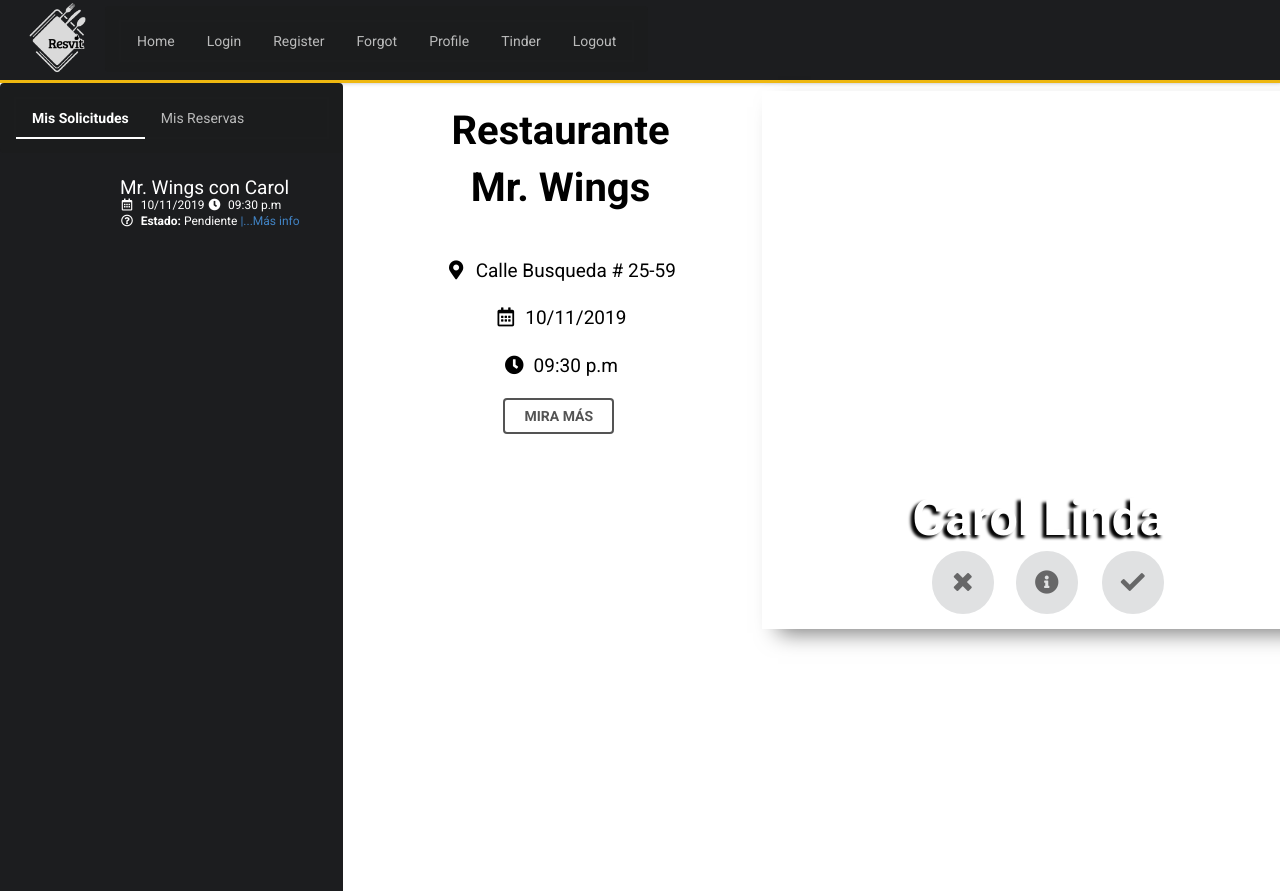
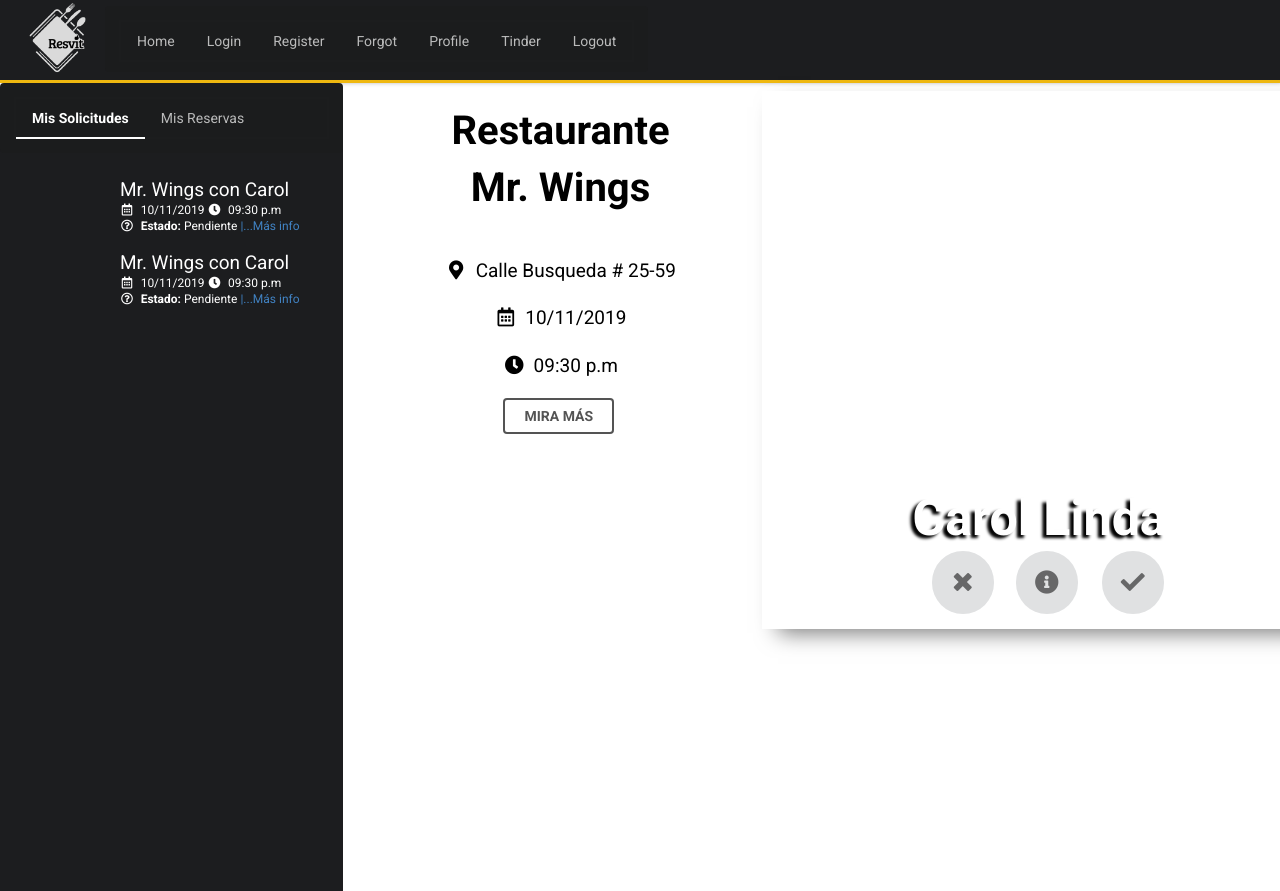
Before and after one commit to xavgar9/dinerUser, a Flask app: page /tinder in a window 1280 px wide. Run offline with Flask 2, Linux system fonts and the light colour scheme; the visitor is signed in with stand-in values (Sample User, id 1); data that the repository does not hold is empty; some libraries are stand-ins or nearby versions.

Commit message:
Update front tinder

```diff
--- a/static/styles.css
+++ b/static/styles.css
@@ -268,8 +268,8 @@
 
 .iconInstaMini
 {
-	position: absolute;
-	width: 45px;
+	position: inherit;
+	width: 73px;
 	height: 56px;
 	z-index:10;
 	top: 5px;
@@ -277,34 +277,37 @@
 
 .iconInstaMini1
 {
-	position: absolute;
-	width: 45px;
+	position: relative;
+	width: 80px;
 	height: 56px;
 	z-index:10;
-	top: 5px;
-	left: 51px;
+	top: -55px;
+	left:  48px;
 }
 
 .textoPanelFecha {
-	position: sticky;
+	position: relative;
 	width: 215px;
 	height: 16px;
 	z-index:10;
 	left: 120px;
+	top: -108px;
 }
 .textoPanelNom {
-	position: sticky;
+	position: relative;
+	width: 205px;
+	height: 22px;
+	z-index:10;
+	left: 120px;
+	top: -111px;
+}
+.textoPanelEstado {
+	position: relative;
 	width: 215px;
 	height: 22px;
 	z-index:10;
 	left: 120px;
-}
-.textoPanelEstado {
-	position: sticky;
-	width: 215px;
-	height: 22px;
-	z-index:10;
-	left: 120px;
+	top: -108px;
 }
 
 
@@ -312,9 +315,9 @@
 {
 	left: 12px;
 	top: 174px;
-	position: absolute;
-	width: 535px;
-	height: 80px;
+	position: initial;
+	width: 487px;
+	height: 73px;
 	z-index:10;
 }
 
--- a/templates/tinder.html
+++ b/templates/tinder.html
@@ -92,9 +92,6 @@
             <a onclick="myFunction()" class="item">Mis Reservas</a>
         </div>
     </div>
-</div>
-
-
     <!--##################### Menu Mis Solicitudes ###########################################################################-->
     <div id="misSolicitudesPanel" class="misReservasPanel">
             <div class="iconInstaMini">
@@ -138,6 +135,51 @@
                 </div>
             </div>
     </div>
+    <div id="misSolicitudesPanel1" class="misReservasPanel">
+            <div class="iconInstaMini">
+                <div id="instagram-feed3" class="instagram_feed3"> </div>
+            </div>
+            <div class="iconInstaMini1">
+                <div id="instagram-feed4" class="instagram_feed4"> </div>
+            </div>
+                <div class="textoPanelNom">
+                <p style="font-family:Roboto;color:white;font-size: 19px">
+                    Mr. Wings con Carol
+                </p>
+            </div>
+            <div class="textoPanelFecha">
+                <p style="font-family:Roboto;color:white;font-size: 12px">
+                    <i class="calendar alternate outline icon"></i>
+                    10/11/2019
+                    <i class="clock icon"></i>
+                    09:30 p.m
+                </p>
+            </div>
+            <div class="textoPanelEstado">
+                    <p style="font-family:Roboto;color:white;font-size: 12px">
+                        <i class="question circle outline icon"></i>
+                        <strong>Estado: </strong>Pendiente
+                        <a onclick="$('.ui.modal.infoPerfil').modal('show');">|...Más info</a>
+                    </p>
+                </div>
+            <!--##################### Modal popup Info del perfil ###########################################################################-->
+            <div class="ui container">
+                <div class="ui modal masInfo">
+                    <i class="close icon"></i>
+                    <div class="header">Más información</div>
+                    <div class="content">
+
+                    </div>
+                    <div class="actions">
+                        <div class="ui green approve button">Aceptar</div>
+                        <div class="ui red cancel button">Cancelar</div>
+                    </div>
+                </div>
+            </div>
+    </div>
+</div>
+
+
 
 
 
```
Lines whose indentation alone changed are shown as unchanged.
